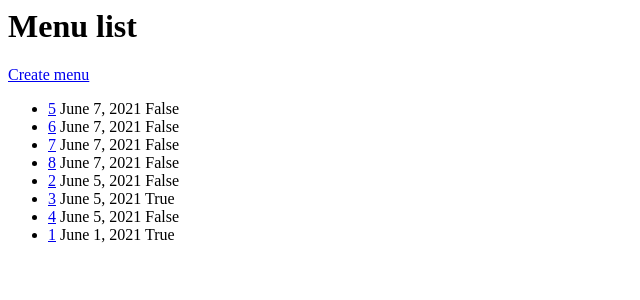
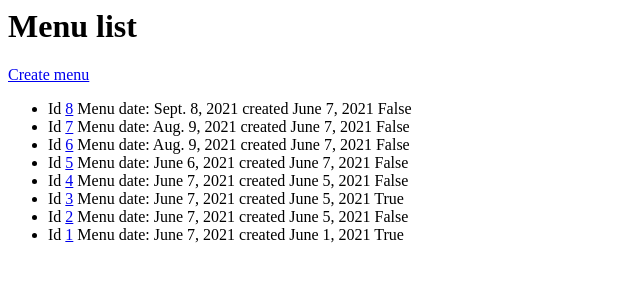
Before and after one commit to ramirovazq/backend-practice-rbvs, a Django app: page /menus/ in a window 1280 px wide. Shown: the top 300 px of the page, without its empty margins (0-640 px from the left). Run offline with Django 3.2, Linux system fonts and the light colour scheme; a user stored in the database is signed in; data comes from the database, SQL or seed files in the repository; both versions use the stored data as it was after the commit.

Commit message:
Menu is created with specific date

```diff
--- a/mealdelivery/menus/models.py
+++ b/mealdelivery/menus/models.py
@@ -6,6 +6,10 @@ import uuid
 class Menu(models.Model):
     created = models.DateField(
         auto_now_add=True,
+    )
+    date_menu = models.DateField(
+        blank=False,
+        null=False
     )
     active = models.BooleanField(
         default=False
--- a/mealdelivery/menus/templates/menus/detail.html
+++ b/mealdelivery/menus/templates/menus/detail.html
@@ -1,5 +1,6 @@
 <h1># {{menu.id}}</h1>
-<h2>created: {{menu.created}}</h2>
+<h2>Date: {{menu.date_menu}}</h2>
+<h3>created: {{menu.created}}</h3>
 <p>Recordatory: {{menu.active|yesno:"active,not active"}}</p>
 <a href="{% url 'option-create' menu.id %}">Add option</a>
 
--- a/mealdelivery/menus/templates/menus/index.html
+++ b/mealdelivery/menus/templates/menus/index.html
@@ -3,7 +3,7 @@
 <ul>
 {% for menu in menus %}
     <li>
-        <a href="{% url 'menu-detail' menu.id %}">{{menu.id}}</a> {{menu.created}} {{menu.active}}
+        Id <a href="{% url 'menu-detail' menu.id %}">{{menu.id}}</a> Menu date: {{menu.date_menu}} created {{menu.created}} {{menu.active}}
     </li>
 {% endfor %}
 </ul>
--- a/mealdelivery/menus/urls.py
+++ b/mealdelivery/menus/urls.py
@@ -9,6 +9,6 @@ urlpatterns = [
     path('<uuid:uuid>/add/option/<int:option_id>/', views.menu_select_option, name='menu-select-option'),
     path('<uuid:uuid>/delete/option/<int:employee_option_id>/', views.menu_delete_option, name='menu-delete-option'),
     path('<int:pk>/', login_required(views.DetailView.as_view()), name='menu-detail'),
-    path('create/', login_required(views.create), name='menu-create'),
+    path('create/', login_required(views.MenuCreateView.as_view()), name='menu-create'),
     path('<int:pk>/update/', views.MenuUpdateView.as_view(), name='menu-update'),
 ]
--- a/mealdelivery/menus/views.py
+++ b/mealdelivery/menus/views.py
@@ -10,7 +10,7 @@ class IndexView(generic.ListView):
     context_object_name = 'menus'
 
     def get_queryset(self):
-        return Menu.objects.order_by('-created')
+        return Menu.objects.order_by('-id')
 
 class DetailView(generic.DetailView):
     model = Menu
@@ -21,6 +21,12 @@ def create(request):
     menu = Menu.objects.create()
     context['menu'] = menu
     return redirect('menu-detail', pk=menu.id)
+
+class MenuCreateView(generic.CreateView):
+    model = Menu
+    fields = ['date_menu']
+    template_name = 'menus/form.html'
+
 
 class MenuUpdateView(generic.edit.UpdateView):
     model = Menu
```
Also changed, not shown: mealdelivery/menus/tests.py (+12 -4 lines), mealdelivery/db.sqlite3, mealdelivery/menus/migrations/0005_menu_date_menu.py (added).
